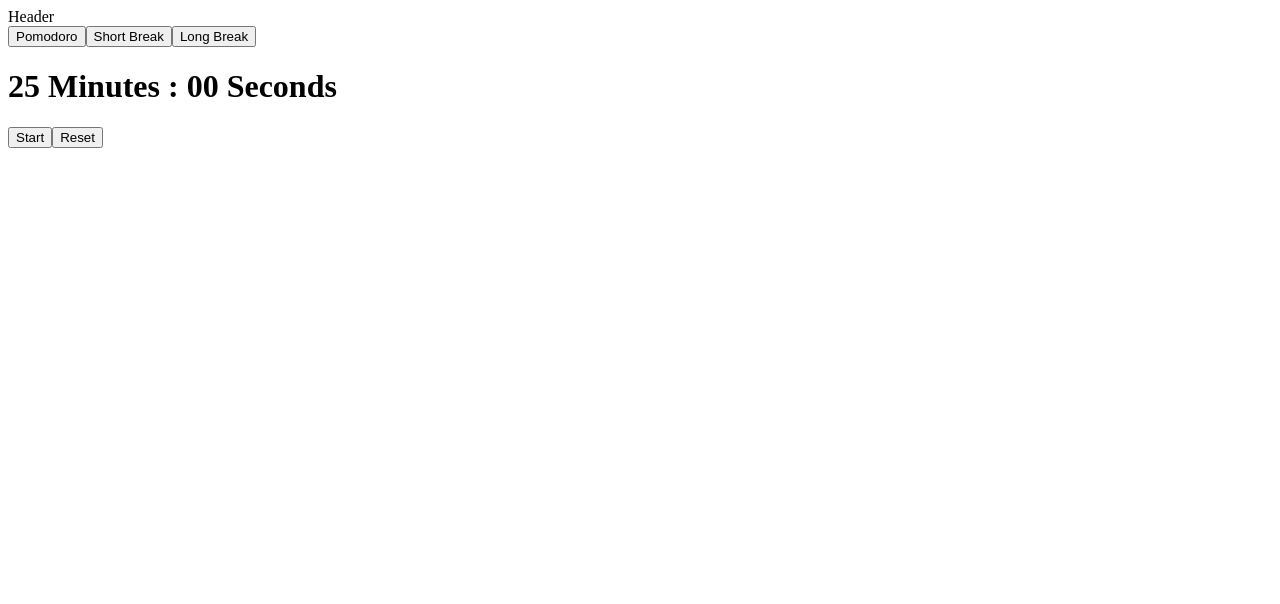
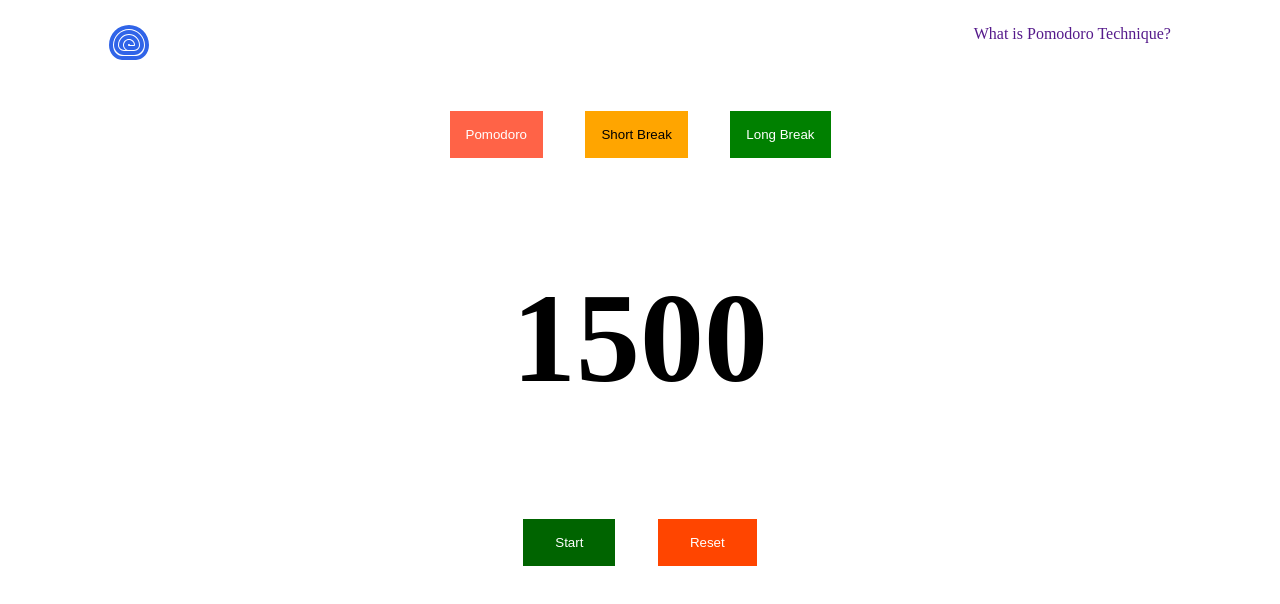
Before and after one commit to themujahidkhan/pomodoro-app, a React (Vite) app: page / in a window 1280 px wide. Shown: the top 604 px of the page. Built offline with nearby package versions, Linux system fonts and the light colour scheme.

Commit message:
Styled the app

```diff
--- a/src/components/Header.jsx
+++ b/src/components/Header.jsx
@@ -1,7 +1,17 @@
 import React from "react";
-
+import "../styles/Header.css";
+import Logo from "../assets/logo.svg";
 function Header() {
-  return <div>Header</div>;
+  return (
+    <div className="navbar">
+      <div className="site-logo">
+        <img src={Logo} />
+      </div>
+      <div className="nav-links">
+        <a href="">What is Pomodoro Technique?</a>
+      </div>
+    </div>
+  );
 }
 
 export default Header;
--- a/src/components/Timer.jsx
+++ b/src/components/Timer.jsx
@@ -1,7 +1,8 @@
 import React, { useState } from "react";
+import "../styles/Timer.css";
 
 function Timer() {
-  const [time, setTime] = useState([`${25} Minutes`, " : 00 Seconds"]);
+  const [time, setTime] = useState(25 * 60);
   let interval;
 
   function startTimer() {
@@ -17,11 +18,6 @@ function Timer() {
       secondsRemaining = i - minutes * 60;
 
       setTime([`${minutes} Minutes :`, ` ${secondsRemaining} Seconds`]);
-
-      if (minutes === 0 && secondsRemaining === 0) {
-        clearInterval(interval);
-        alert("Time is up");
-      }
     }
   }
 
@@ -31,16 +27,20 @@ function Timer() {
   }
 
   return (
-    <div>
-      <div>
-        <button>Pomodoro</button>
-        <button>Short Break</button>
-        <button>Long Break</button>
+    <div className="timer-wrapper">
+      <div className="top-tab">
+        <button className="btn-pomodoro">Pomodoro</button>
+        <button className="btn-shortBreak">Short Break</button>
+        <button className="btn-longBreak">Long Break</button>
       </div>
-      <h1>{time}</h1>
-      <div>
-        <button onClick={startTimer}>Start</button>
-        <button onClick={resetTimer}>Reset</button>
+      <h1 className="displayTimer">{time}</h1>
+      <div className="bottom-tab">
+        <button className="btn-start" onClick={startTimer}>
+          Start
+        </button>
+        <button className="btn-stop" onClick={resetTimer}>
+          Reset
+        </button>
       </div>
     </div>
   );
--- /dev/null
+++ b/src/styles/Header.css
@@ -0,0 +1,9 @@
+.navbar {
+  display: flex;
+  justify-content: space-between;
+  margin: 2% 8%;
+}
+
+.nav-links a {
+  text-decoration: none;
+}
--- /dev/null
+++ b/src/styles/Timer.css
@@ -0,0 +1,45 @@
+.timer-wrapper {
+  margin: 2% 8%;
+  text-align: center;
+}
+
+.top-tab button {
+  margin: 2%;
+  padding: 1rem;
+  border: none;
+}
+
+.btn-pomodoro {
+  background-color: tomato;
+  color: white;
+}
+
+.btn-shortBreak {
+  background-color: orange;
+  color: black;
+}
+
+.btn-longBreak {
+  background-color: green;
+  color: white;
+}
+
+.displayTimer {
+  font-size: 8rem;
+}
+
+.bottom-tab button {
+  padding: 1rem 2rem;
+  margin: 2%;
+  border: none;
+}
+
+.btn-start {
+  background-color: darkgreen;
+  color: white;
+}
+
+.btn-stop {
+  background-color: orangered;
+  color: white;
+}
```
Also changed, not shown: src/assets/logo.svg (added).
